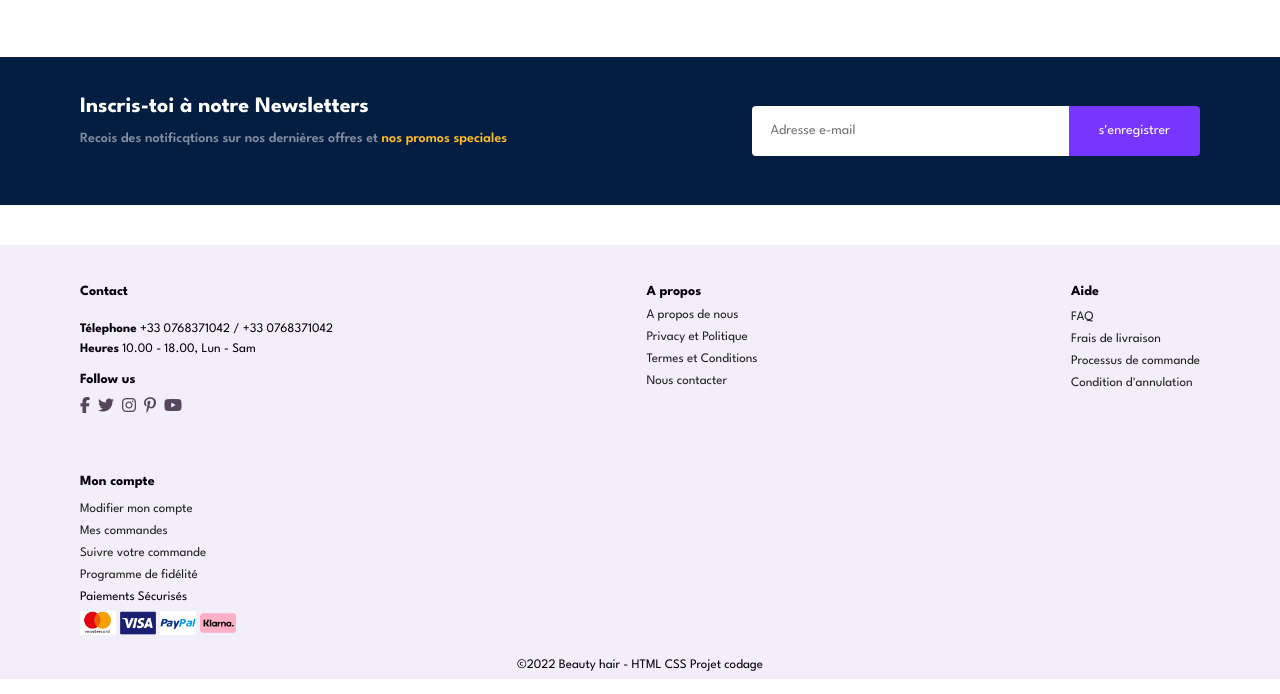
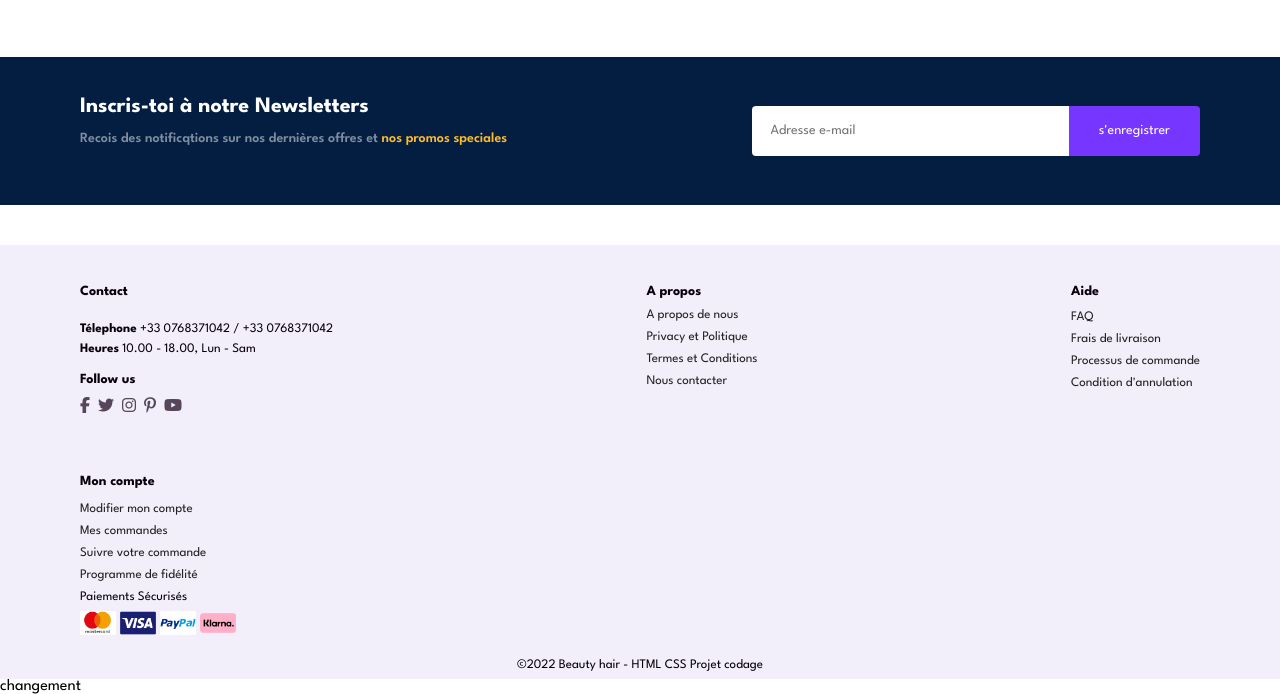
Before and after one commit to sandracarmena/beauty-hair, a plain HTML site: page index.html in a window 1280 px wide. Shown: the part 4212-4906 px from the top of the page. Drawn offline with Linux system fonts and the light colour scheme.

Commit message:
changement index

```diff
--- a/index.html
+++ b/index.html
@@ -325,5 +325,6 @@
       </div>
  </footer>
   <script src="script.js"></script>
+  <section>changement</section>
 </body>
 </html>
```
